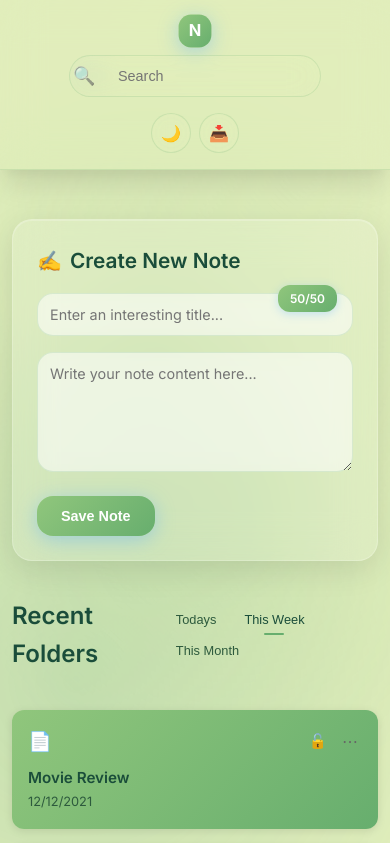
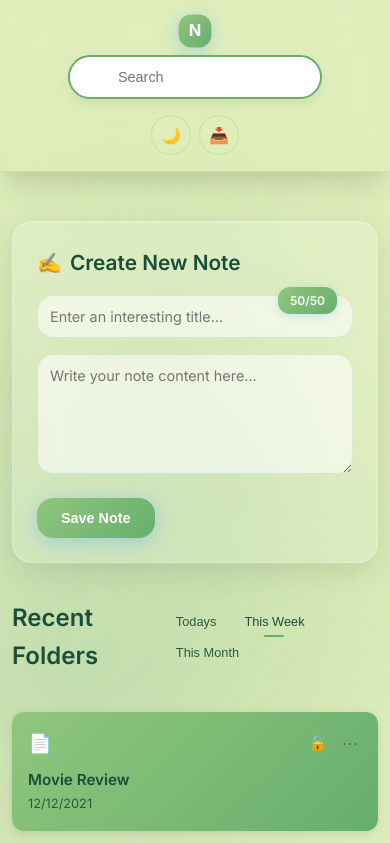
Before and after one commit to suryahanjaya/noto, a React (Vite) app: page / in a window 390 px wide. Shown: the top 843 px of the page. Built offline with nearby package versions, Linux system fonts and the light colour scheme.

Commit message:
NOTO v7.3 - Enhanced search bar visibility and alignment

```diff
--- a/src/styles/styles.css
+++ b/src/styles/styles.css
@@ -352,7 +352,7 @@ body::after {
 .header-content {
   max-width: 1200px;
   margin: 0 auto;
-  padding: 0 2rem;
+  padding: 0 1rem;
   display: flex;
   justify-content: space-between;
   align-items: center;
@@ -410,20 +410,22 @@ body::after {
 .search-input {
   width: 100%;
   padding: 0.75rem 1rem 0.75rem 3rem;
-  border: 1px solid var(--glass-border);
+  border: 2px solid var(--accent);
   border-radius: 25px;
-  background: var(--glass-bg);
+  background: var(--surface);
   backdrop-filter: var(--glass-blur);
   font-size: 0.9rem;
   transition: all 0.3s ease;
   color: var(--text-primary);
+  box-shadow: 0 4px 12px rgba(103, 174, 110, 0.2);
 }
 
 .search-input:focus {
   outline: none;
-  border-color: var(--accent);
-  background: var(--surface);
-  box-shadow: var(--glass-shadow);
+  border-color: var(--primary);
+  background: var(--surface-elevated);
+  box-shadow: 0 6px 20px rgba(50, 142, 110, 0.3);
+  transform: translateY(-1px);
 }
 
 /* User Info */
@@ -1932,7 +1934,7 @@ body::after {
     flex-direction: column;
     gap: 0.75rem;
     text-align: center;
-    padding: 0 1rem;
+    padding: 0 0.5rem;
   }
 
   .logo {
@@ -2202,7 +2204,7 @@ body::after {
   }
 
   .header-content {
-    padding: 0 1rem;
+    padding: 0 0.5rem;
   }
 
   .notes-grid {
```
